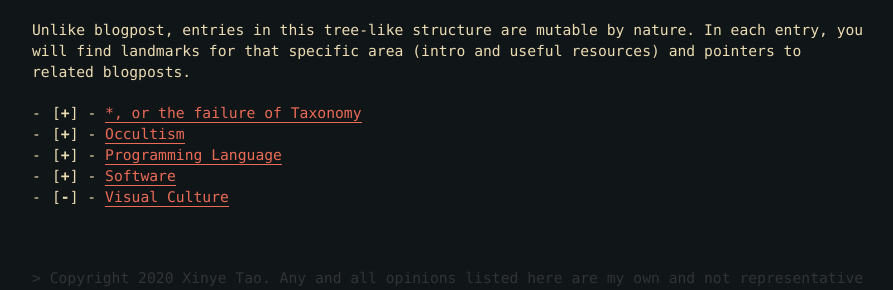
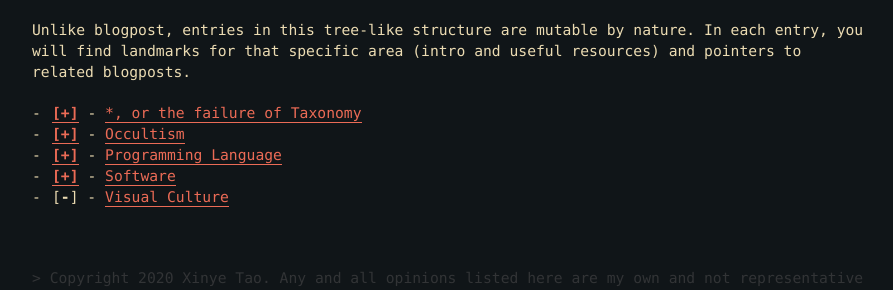
Before and after one commit to tabokie/tabokie.github.io, a Jekyll site: the page built from topics.md, in a window 1280 px wide. Shown: the part 172-462 px from the top of the page, without its empty margins (188-1081 px from the left). Built offline with Jekyll 4.4.1, drawn with Linux system fonts in a browser that asks for light colours.

Commit message:
make topic branch more notable
Signed-off-by: tabokie <xy.tao@outlook.com>

```diff
--- a/_includes/tree
+++ b/_includes/tree
@@ -21,7 +21,7 @@
     {% if item.childs %}
     <label class="checkbox-container">
       <input type="checkbox" id="{{cur}}Selected">
-      [<b>+</b>]
+      <b>[+]</b>
     </label>
     {% else %}[<b>-</b>]
     {% endif %}
--- a/assets/css/checkbox-container.css
+++ b/assets/css/checkbox-container.css
@@ -1,38 +1,4 @@
-input[type=checkbox]:checked ~ .indicator {
-  color: var(--color);
-  opacity: 1;
-  text-decoration: none;
-}
-
-label.checkbox-container {
-  /*color: var(--emphsis-color);*/
-  transition: all .15s cubic-bezier(.4, 0, 0, 1);
-  -webkit-transition: all .15s cubic-bezier(.4, 0, 0, 1);
-  -moz-transition: all .15s cubic-bezier(.4, 0, 0, 1);
-  -o-transition: all .15s cubic-bezier(.4, 0, 0, 1);
-}
-
-.indicator {
-  color: var(--camouflage-color);
-  display: inline;
-  /*text-decoration: line-through;*/
-}
-
-input[type=checkbox]:checked ~ .n-indicator {
-  color: var(--camouflage-color);
-  text-decoration: none;
-}
-
-.n-indicator {
-  color: var(--color);
-  opacity: 1;
-  display: inline;
-  /*text-decoration: line-through;*/
-}
-
-/* Hide the browser's default checkbox */
 .checkbox-container input {
-  color: var(--emphsis-color);
   position: absolute;
   opacity: 0;
   cursor: pointer;
@@ -42,9 +8,13 @@ input[type=checkbox]:checked ~ .n-indicator {
   margin-top: 5px;
 }
 
-/* On mouse-over, add a grey background color */
-.checkbox-hightlight:hover {
-  background-color: var(--highlight-color);
+.checkbox-container input ~ b {
+  color: var(--highlight-color);
+  transition: var(--hover-transition);
+  -webkit-transition: var(--hover-transition);
+  -moz-transition: var(--hover-transition);
+  -o-transition: var(--hover-transition);
+  border-bottom: 1px solid var(--highlight-color);
 }
 
 .checkbox-container:hover input ~ b {
```
